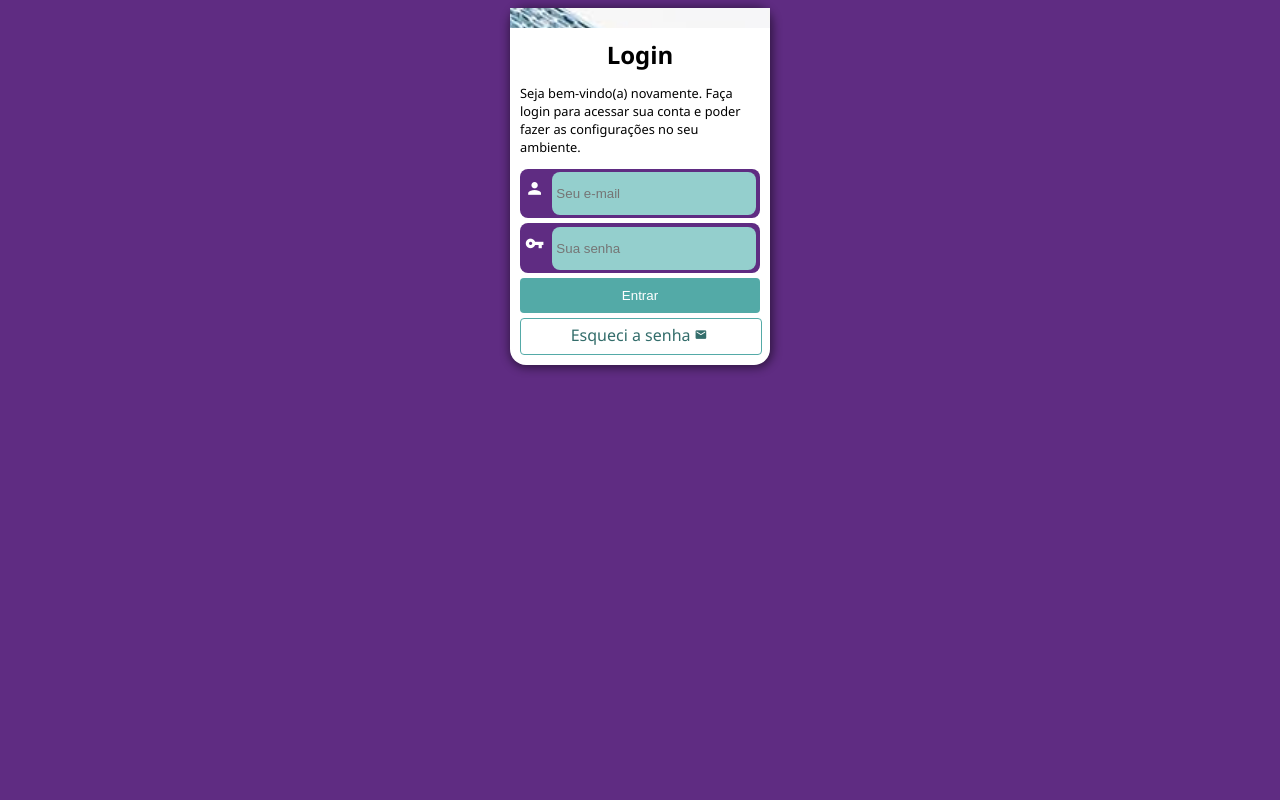
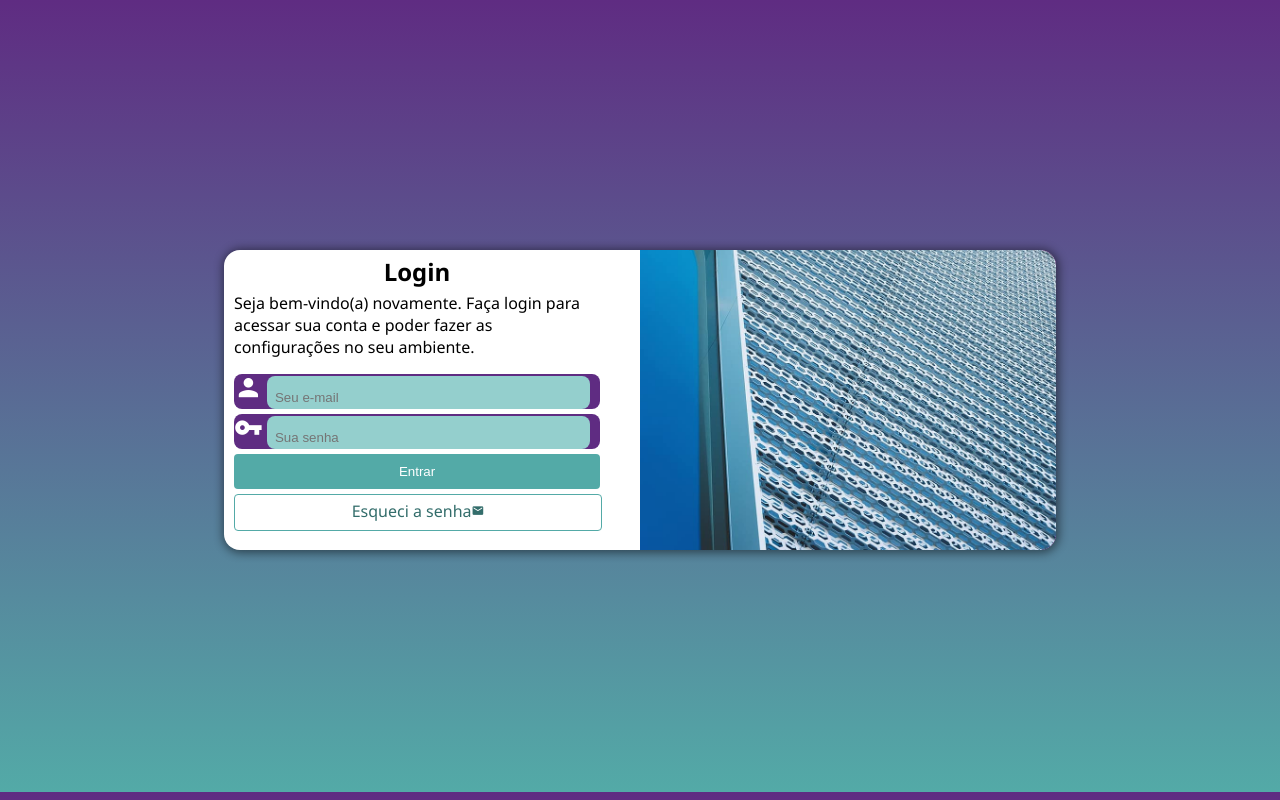
Before and after one commit to kauanyfarias/projeto-login, a plain HTML site: page index.html in a window 1280 px wide. Drawn offline with Linux system fonts and the light colour scheme.

Commit message:
bugs concertados

```diff
--- a/estilos/style.css
+++ b/estilos/style.css
@@ -19,26 +19,39 @@ main{
     border-radius: 16px;
     margin: auto;
     box-shadow: 1px 1px 10px 2px rgba(0, 0, 0, 0.479);
+    overflow: hidden; /* Esconde as bordas das imagens */
+
+    position: absolute;
+    transform: translate(-50%, -50%);
+    top: 50%;
+    left: 50%;
+
+
 }
 
 /* MEXER AQUI */
-#imagem{
-    background-color: black;
-    background: black url(../imagens/metal.jpg) center center no-repeat fixed;
+section>div#imagem{
+    display: block;
+    background: purple url(../imagens/metal.jpg) bottom left no-repeat;
     background-size: cover;
-    height: 80%;
+    height: 200px;
+
+    transition: width 0.2s, height 0.2s;
+    transition-timing-function: ease;
 }
 
-main>section{
-    padding: 10px;
+#central{
+    padding: 5px 10px;
+
 }
 
-main>section>h1{
+main>section>#central>h1{
     text-align: center;
     margin: 0;
 }
 
-main>section>p{
+main>section p{
+    margin-top: 4px;
     font-size: 0.8em;
 }
 
@@ -46,26 +59,23 @@ main>section>p{
 div.info{
     background-color: var(--roxo);
     margin: 5px 0;
-    padding: 1px;
     border-radius: 8px;
+    width: 100%;
+    height: 35px;
 }
 
 .material-icons{
     color: white;
-    padding: 0 4px;
-    font-size: 1.2em;
+    font-size: 1.8em;
 }
 
 #iemail, #isenha{
     width: 82%;
+    height: 18px;
+    padding: 13px 0 2px 8px;
     background-color: var(--azulclaro);
     border-radius: 8px;
     border: 0px;
-    padding: 4px 4px;
-    margin: auto;
-    margin-top: 1%;
-    margin-bottom: 1%;
-    height: 35px;
 }
 
 #entrar{
@@ -73,7 +83,7 @@ div.info{
     background-color: var(--verde);
     border: 0px;
     border-radius: 4px;
-    width: 240px;
+    width: 100%;
     height: 35px;
     color: white;
     margin: 5px 0;
@@ -88,7 +98,7 @@ div a{
     display: block;
     border: 1px solid var(--verde);
     border-radius: 4px;
-    width: 240px;
+    width: 100%;
     height: 35px;
     color: #336d6b;
     text-decoration: none;
--- /dev/null
+++ b/estilos/tablet.css
@@ -0,0 +1,63 @@
+@charset "utf-8";
+
+/* TABLET */
+
+@media screen and (min-width:768px) and (max-width:1024px){
+    body{
+        height: 97vh;
+        background-image: linear-gradient(to bottom, #5F2C82, #53AAA7);
+    }
+    main{
+        min-width: 80vw;
+    }
+    section>div#imagem{
+        height: 280px;
+    }
+
+    #imagem{
+        float: left;
+        width: 30%;
+        height: 100%;
+    }
+    #central{
+        float: right;
+        width: 66%;
+    }
+    #iemail, #isenha{
+        width: 89.8%;
+    }
+    main > section p{
+        font-size: 1em;
+    }
+    section{
+        height: 100%;
+    }
+}
+@media screen and (min-width:1025px){
+    body{
+        height: 97vh;
+        background-image: linear-gradient(to bottom, #5F2C82, #53AAA7);
+    }
+    main{
+        min-width: 65vw;
+    }
+
+    #imagem{
+        float: right;
+        width: 50%;
+        height: 100%;
+    }
+    #central{
+        float: left;
+        width: 44%;
+    }
+    #iemail, #isenha{
+        width: 86%;
+    }
+    main > section p{
+        font-size: 1em;
+    }
+    section>div#imagem{
+        height: 300px;
+    }
+}
--- a/index.html
+++ b/index.html
@@ -8,16 +8,16 @@
     <link rel="stylesheet" href="https://fonts.googleapis.com/icon?family=Material+Icons" />
     <!-- CSS -->
     <link rel="stylesheet" href="estilos/style.css">
+    <link rel="stylesheet" href="estilos/tablet.css">
 
 </head>
 <body>
     <main>
-        <section id="imagem">
-            <div >
+        <section>
+            <div id="imagem" >
                 <!-- Imagem do prédio -->
             </div>
-        </section>
-        <section>
+            <div id="central">
                 <h1>Login</h1>
                 <p>Seja bem-vindo(a) novamente. Faça login para acessar sua conta e poder fazer as configurações no seu ambiente.</p>
                 <!-- Input de email -->
@@ -43,6 +43,7 @@
                         <a href="email.php">Esqueci a senha<span class="material-icons" id="mail">mail</span></a>
                     </div>
                         </form>
+            </div>
         </section>
     </main>
 </body>
```
Also changed, not shown: teste.html (+21 -10 lines). Lines whose indentation alone changed are shown as unchanged.
